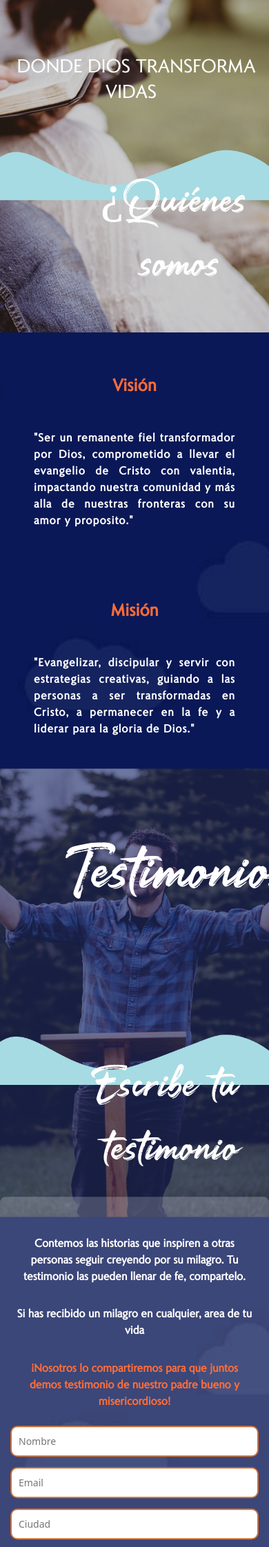
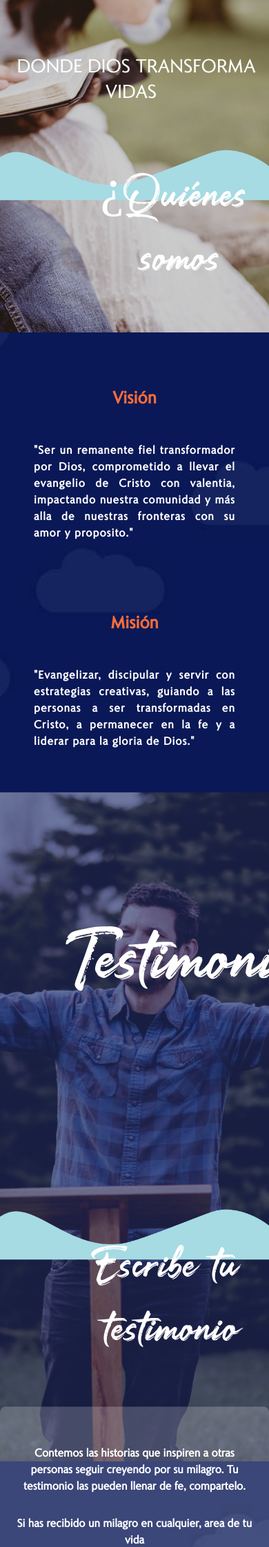
Before and after one commit to Okoruwu/7000VALIENTES, a PHP site: page / in a window 390 px wide. Shown: the part 354-2597 px from the top of the page at 69% size. Run offline with PHP 8.4, Linux system fonts and the light colour scheme.

Commit message:
estilo responsive

```diff
--- a/css/stylefon.css
+++ b/css/stylefon.css
@@ -1,19 +1,8 @@
 
-.con-curve1{
+
+  .con-curazu2{
     opacity: 100%;
-    transform: translateY(-33vh);
-    overflow: hidden;
-  }
-
-  .con-curve2{
-    opacity: 100%;
-    transform: translateY(-75vh);
-    overflow: hidden;
-  }
-
-  .con-curazu{
-    opacity: 100%;
-    transform: translateY(-10vh);
+    transform: translateY(15vh);
     overflow: hidden;
   }
 
@@ -21,6 +10,28 @@
     width: 100%;
     height: auto;
   }
+
+.con-curve1 {
+  opacity: 100%;
+  transform: translateY(-33vh);
+  overflow: hidden;
+  margin-bottom: -33vh;
+}
+
+.con-curve2 {
+  opacity: 100%;
+  transform: translateY(-8vh);
+  overflow: hidden;
+  margin-bottom: -75vh;
+}
+
+.con-curazu {
+  opacity: 100%;
+  transform: translateY(-10vh);
+  overflow: hidden;
+  margin-bottom: -10vh;
+}
+
 
 
   @media (max-width: 768px) {
--- a/css/styleform.css
+++ b/css/styleform.css
@@ -64,7 +64,9 @@
 }
 
 .testimonio-form button:hover {
-    background-color: #cf7031;
+    background-color: #2b6e2c;
+    transition: background-color 0.3s ease;
+
 }
 
 
@@ -103,15 +105,15 @@
     font-size: 4.8em;
     color: #ffffff;
     margin-right: 30px;
-    transform: translateY(-48vh);
+    transform: translateY(-16vh);
   }
 
 .test{
     font-family: 'Darkline';
-    font-size: 6.8em;
+    font-size: 7.8em;
     color: #ffffff;
     margin-left: 11vh;
-    transform: translateY(-10vh);
+    transform: translateY(10vh);
 }
 
 .test-ti{
@@ -120,7 +122,7 @@
     font-size: 4.8em;
     color: #ffffff;
     margin-right: 5vh;
-    transform: translateY(-90vh);
+    transform: translateY(53vh);
 }
 
   @media (max-width: 600px) {
--- a/css/styleind.css
+++ b/css/styleind.css
@@ -66,11 +66,11 @@ h1 {
 
   .container
 {
-    display: flex;
-    justify-content: space-between;
-    align-items: center;
-    flex-wrap: wrap;
-    transform: translateY(-40vh);
+      display: flex;
+      justify-content: space-between;
+      align-items: center;
+      flex-wrap: wrap;
+      transform: translateY(-5vh);
 }
 
 .con-visi{
@@ -107,16 +107,18 @@ h1 {
   letter-spacing: 1px;
 }
 
-.fon-test{
+.fon-test {
   width: 100%;
-  height: 650px;
+  height: 115vh;
   background: url(../resources/bg-fontest.png) center / cover no-repeat;
   overflow: hidden;
-  transform: translateY(-42vh);
+  transform: translateY(-5vh);
+  margin-bottom: -42vh;
 }
 
-.cardback-seg{
-  transform: translateY(-88vh);
+.cardback-seg {
+  transform: translateY(60vh);
+  margin-bottom: 65vh;
 }
 
 @media (max-width: 768px) {
--- a/index.php
+++ b/index.php
@@ -101,7 +101,6 @@
         </div>
       </form>
     </div>
-
   </div>
 
   <script src="./js/load.js"></script>
--- a/vista/login.php
+++ b/vista/login.php
@@ -1,7 +1,7 @@
 <?php
-if (isset($_GET['timeout'])) {
-  echo "<p style='color:red;'>Tu sesión ha expirado. Por favor, inicia sesión de nuevo.</p>";
-}
+//if (isset($_GET['timeout'])) {
+  //echo "<p style='color:red;'>Tu sesión ha expirado. Por favor, inicia sesión de nuevo.</p>";
+//}
 ?>
 
 
```
